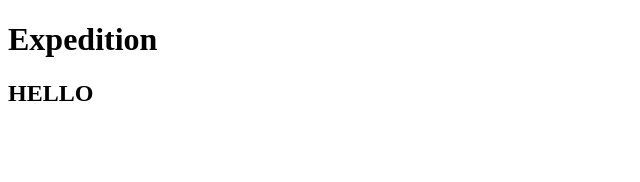
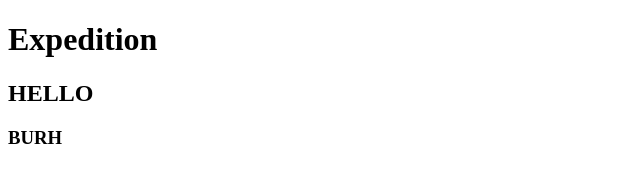
Before and after one commit to DanyalMaq/GitHub-Practice, a plain HTML site: page index.html in a window 1280 px wide. Shown: the full height of the page, 0-640 px from the left. Drawn offline with Linux system fonts and the light colour scheme.

Commit message:
second commit i've made

```diff
--- a/index.html
+++ b/index.html
@@ -11,6 +11,7 @@
     <header>
         <h1>Expedition</h1>
         <h2>HELLO</h2>
+        <h3>BURH</h3>
     </header>
     <script src="app.js"></script>
 </body>
```
Also changed, not shown: 1 other file.
